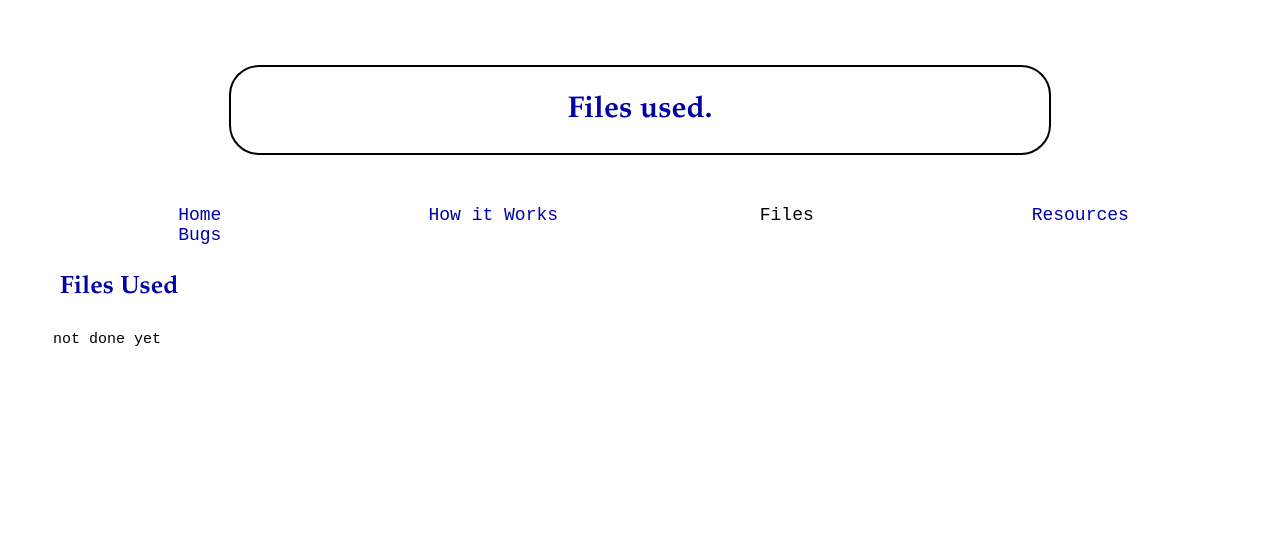
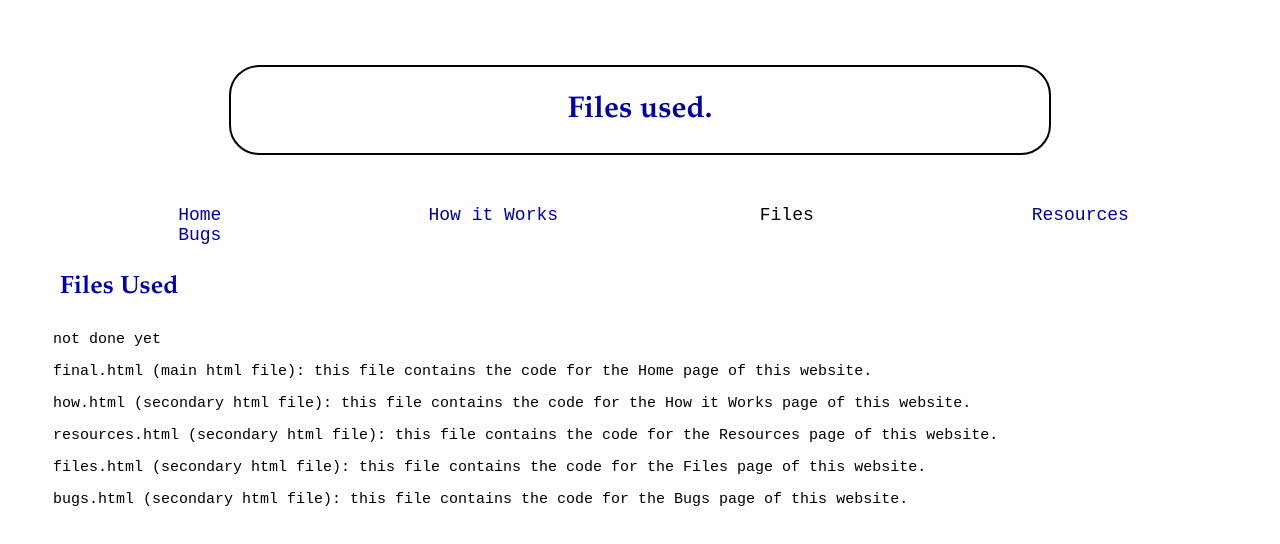
Before and after one commit to christina-pan/web, a plain HTML site: page files.html in a window 1280 px wide. Drawn offline with Linux system fonts and the light colour scheme.

Commit message:
Update files.html

```diff
--- a/files.html
+++ b/files.html
@@ -23,6 +23,11 @@
 
     <h2>Files Used</h2>
     <p>not done yet</p>
+  	  <p>final.html (main html file): this file contains the code for the Home page of this website.</p>
+        <p>how.html (secondary html file): this file contains the code for the How it Works page of this website.</p>
+	<p>resources.html (secondary html file): this file contains the code for the Resources page of this website.</p>
+        <p>files.html (secondary html file): this file contains the code for the Files  page of this website.</p>
+        <p>bugs.html (secondary html file): this file contains the code for the Bugs page of this website.</p>
 
 	</body>
 
```
